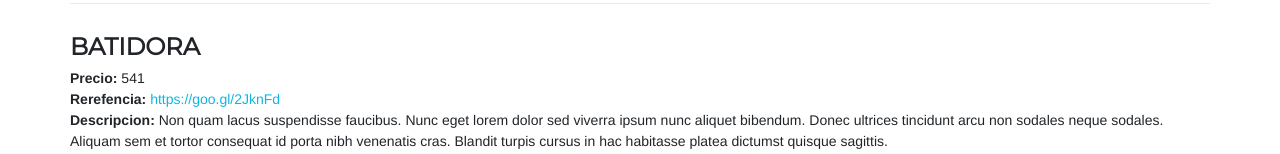
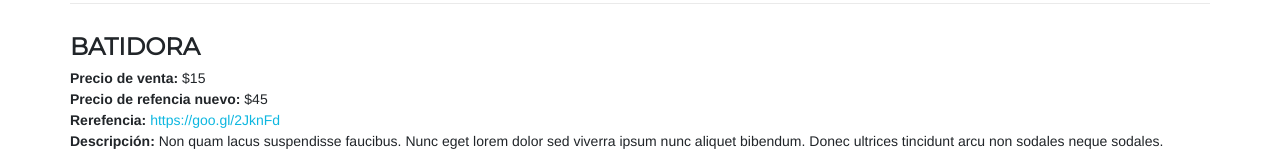
Before and after one commit to MayaUribe/sales-app, a React (Create React App) app: page /product/1 in a window 1280 px wide. Shown: the part 997-1151 px from the top of the page. Built offline with nearby package versions, Linux system fonts and the light colour scheme; a small style sheet from the web is missing; a web font is replaced by a local one.

Commit message:
Labels adjustments.

```diff
--- a/src/data/products.js
+++ b/src/data/products.js
@@ -2,7 +2,8 @@ export const PRODUCTS = [
   {
     id: 1,
     name: 'Batidora',
-    price: 541,
+    price: 15.0,
+    referencePrice: 45.0,
     description: 'Non quam lacus suspendisse faucibus. Nunc eget lorem dolor sed viverra ipsum nunc aliquet bibendum. Donec ultrices tincidunt arcu non sodales neque sodales. Aliquam sem et tortor consequat id porta nibh venenatis cras. Blandit turpis cursus in hac habitasse platea dictumst quisque sagittis.',
     reference: 'https://goo.gl/2JknFd',
     thumbnail: 'https://dl.dropboxusercontent.com/s/tw0bji78mzjhliw/ig_pug-801826_640.jpg?dl=0',
@@ -18,7 +19,8 @@ export const PRODUCTS = [
   {
     id: 2,
     name: 'Plancha',
-    price: 541,
+    price: 50.5,
+    referencePrice: 150.0,
     description: 'Lorem ipsum dolor sit amet, consectetur adipiscing elit, Non quam lacus suspendisse faucibus. Nunc eget lorem dolor sed viverra ipsum nunc aliquet bibendum. Donec ultrices tincidunt arcu non sodales neque sodales. Aliquam sem et tortor consequat id porta nibh venenatis cras',
     reference: 'https://goo.gl/2JknFd',
     thumbnail: 'https://dl.dropboxusercontent.com/s/y1vtrvd5s70hpyu/dog-287420_1920.jpg?dl=0',
@@ -34,7 +36,8 @@ export const PRODUCTS = [
   {
     id: 3,
     name: 'Ultimo',
-    price: 541,
+    price: 100.0,
+    referencePrice: 200.0,
     description: 'Lorem ipsum dolor sit amet, consectetur adipiscing elit, sed do eiusmod tempor incididunt ut labore et dolore magna aliqua. Tempus iaculis urna id volutpat lacus.',
     reference: 'https://goo.gl/2JknFd',
     thumbnail: 'https://dl.dropboxusercontent.com/s/tw0bji78mzjhliw/ig_pug-801826_640.jpg?dl=0',
@@ -50,7 +53,8 @@ export const PRODUCTS = [
   {
     id: 4,
     name: 'Ultimo',
-    price: 541,
+    price: 100.0,
+    referencePrice: 200.0,
     description: 'Lorem ipsum dolor sit amet, consectetur adipiscing elit. Nunc eget lorem dolor sed viverra ipsum nunc aliquet bibendum. Donec ultrices tincidunt arcu non sodales neque sodales',
     reference: 'https://goo.gl/2JknFd',
     thumbnail: 'https://dl.dropboxusercontent.com/s/tw0bji78mzjhliw/ig_pug-801826_640.jpg?dl=0',
--- a/src/index.css
+++ b/src/index.css
@@ -306,6 +306,7 @@ header.masthead .intro-text .intro-heading {
   text-transform: none;
   margin: 0 0 10px 0;
   font-weight: 400;
+  font-size: 20px;
 }
 
 #products * {
--- a/src/pages/home/index.js
+++ b/src/pages/home/index.js
@@ -30,18 +30,20 @@ class Home extends Component {
           </div>
         </NavLink>
         <div className="portfolio-caption">
-          <h4>{product.name}</h4>
+          <NavLink to={productLink}>
+            <h4>{product.name}</h4>
+          </NavLink>
           <div>
-            <strong>Precio de venta:</strong> {product.price}
+            <strong>Precio de venta:</strong> ${product.price}
           </div>
           <div>
-            <strong>Precio de refencia nuevo:</strong> {product.price}
+            <strong>Precio de refencia nuevo:</strong> ${product.referencePrice}
           </div>
           <div>
             <strong>Rerefencia:</strong> <a href={product.reference} target="_blank">{product.reference}</a>
           </div>
           <div>
-            <strong>Descripcion:</strong>
+            <strong>Descripción:</strong>
             <p>{description}</p>
           </div>
         </div>
--- a/src/pages/product/index.js
+++ b/src/pages/product/index.js
@@ -93,13 +93,16 @@ class Product extends Component {
             <div className="portfolio-caption">
               <h4>{product.name}</h4>
               <div>
-                <strong>Precio:</strong> {product.price}
+                <strong>Precio de venta:</strong> ${product.price}
+              </div>
+              <div>
+                <strong>Precio de refencia nuevo:</strong> ${product.referencePrice}
               </div>
               <div>
                 <strong>Rerefencia:</strong> <a href={product.reference} target="_blank">{product.reference}</a>
               </div>
               <div>
-                <strong>Descripcion:</strong> {product.description}
+                <strong>Descripción:</strong> {product.description}
               </div>
             </div>
           </div>
```
Also changed, not shown: 1 other file (tests, documents, lock files or other folders).
